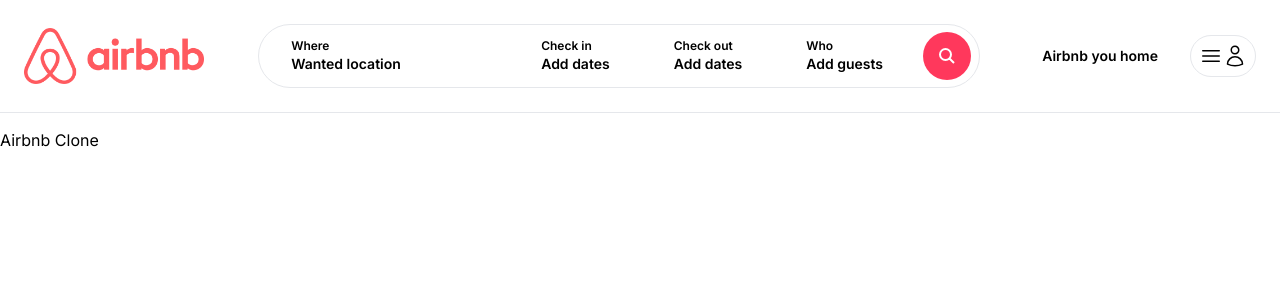
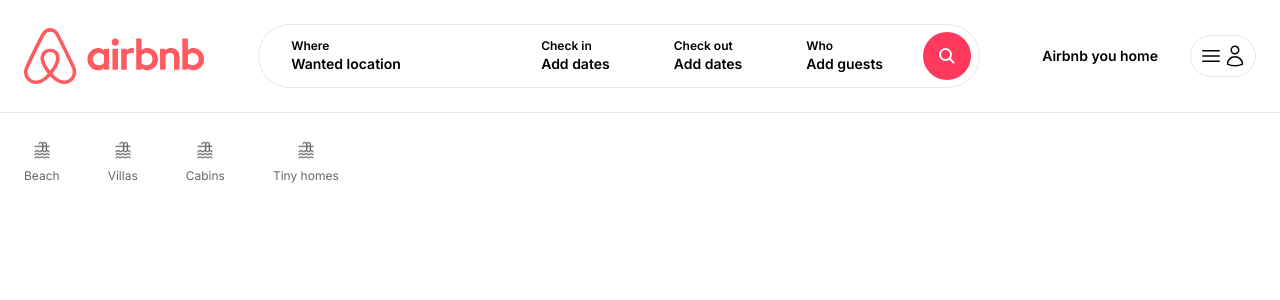
Before and after one commit to fsantamaria1/airbnb-clone, a Next.js app in the folder airbnb-clone/: page / in a window 1280 px wide. Shown: the top 300 px of the page. Built offline with nearby package versions, Linux system fonts and the light colour scheme.

Commit message:
Import and add categories component

```diff
--- a/airbnb-clone/app/page.tsx
+++ b/airbnb-clone/app/page.tsx
@@ -1,9 +1,9 @@
-import Image from "next/image";
+import Categories from "./components/Categories";
 
 export default function Home() {
   return (
-    <main className="">
-      Airbnb Clone
+    <main className="max-w-[1500px] mx-auto px-6">
+      <Categories />
     </main>
   );
 }
```
